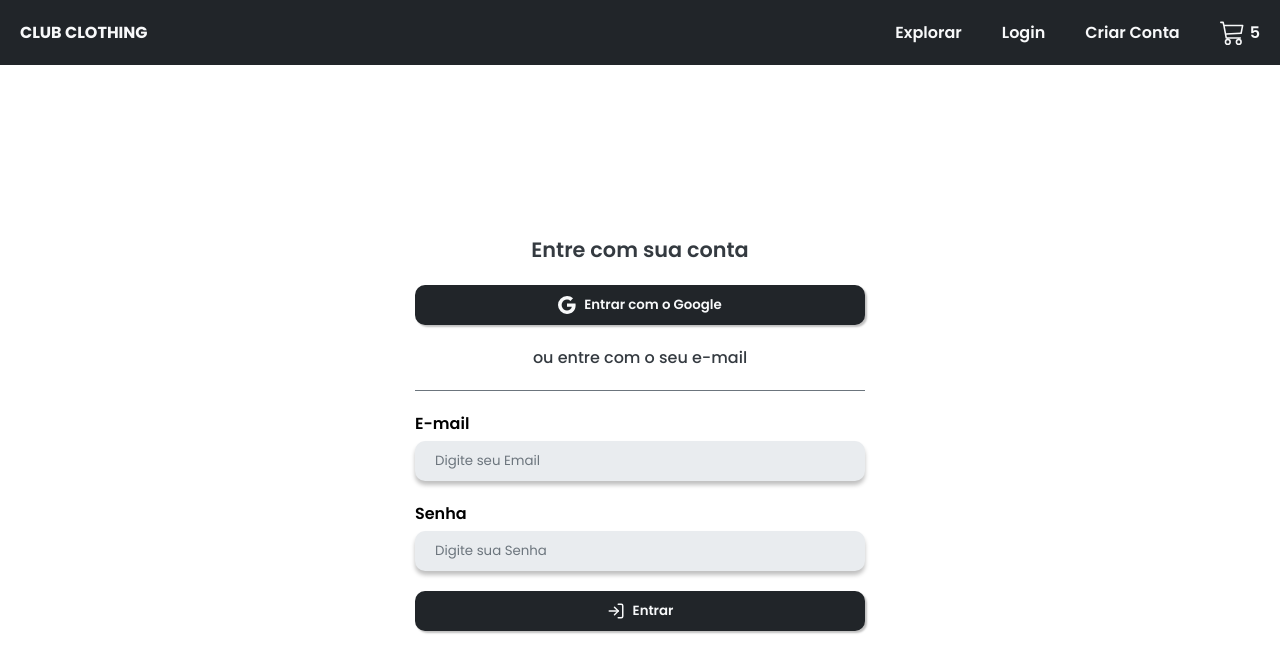
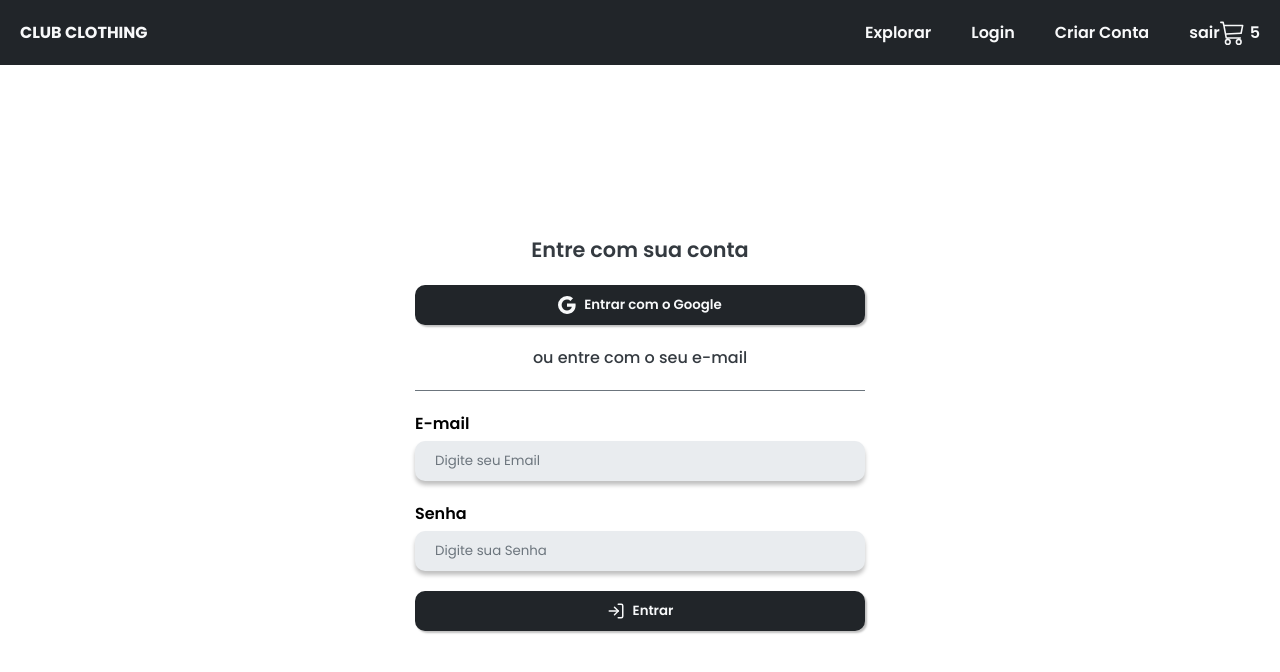
Before and after one commit to nilsondev90/ecommerce-web, a React (Create React App) app: page /login in a window 1280 px wide. Shown: the top 672 px of the page. Built offline with nearby package versions, Linux system fonts and the light colour scheme; no server answers.

Commit message:
feat: add auth state listener and sign out button

```diff
--- a/src/App.tsx
+++ b/src/App.tsx
@@ -5,8 +5,16 @@ import { BrowserRouter, Routes, Route } from 'react-router-dom'
 import HomePage from './pages/home.page'
 import LoginPage from './pages/login/login.page'
 import SignUpPage from './pages/sig-up/sign-up.page'
+import { onAuthStateChanged } from 'firebase/auth'
+import { auth } from './config/firebase.config'
 
 const App: FunctionComponent = () => {
+
+  // Monitorar se o usuário está logado ou não.
+  onAuthStateChanged(auth, (user) => {
+    console.log(user)
+  })
+
   return (
     <BrowserRouter>
       <Routes>
--- a/src/components/header/header.component.tsx
+++ b/src/components/header/header.component.tsx
@@ -3,6 +3,8 @@ import { useNavigate } from 'react-router-dom'
 
 // Styles
 import { HeaderContainer, HeaderItem, HeaderItems, HeaderTitle } from './herader.styles'
+import { signOut } from 'firebase/auth'
+import { auth } from '../../config/firebase.config'
 
 const Header = () => {
 
@@ -24,6 +26,7 @@ const Header = () => {
                 <HeaderItem>Explorar</HeaderItem>
                 <HeaderItem onClick={handleLoginClick}>Login</HeaderItem>
                 <HeaderItem onClick={handleSignUpClick}>Criar Conta</HeaderItem>
+                <HeaderItem onClick={() => {signOut(auth)}}>sair</HeaderItem>
                 <HeaderItem>
                     <BsCart3 size={25} />
                     <p style={{ marginLeft: 5 }}>5</p>
```
